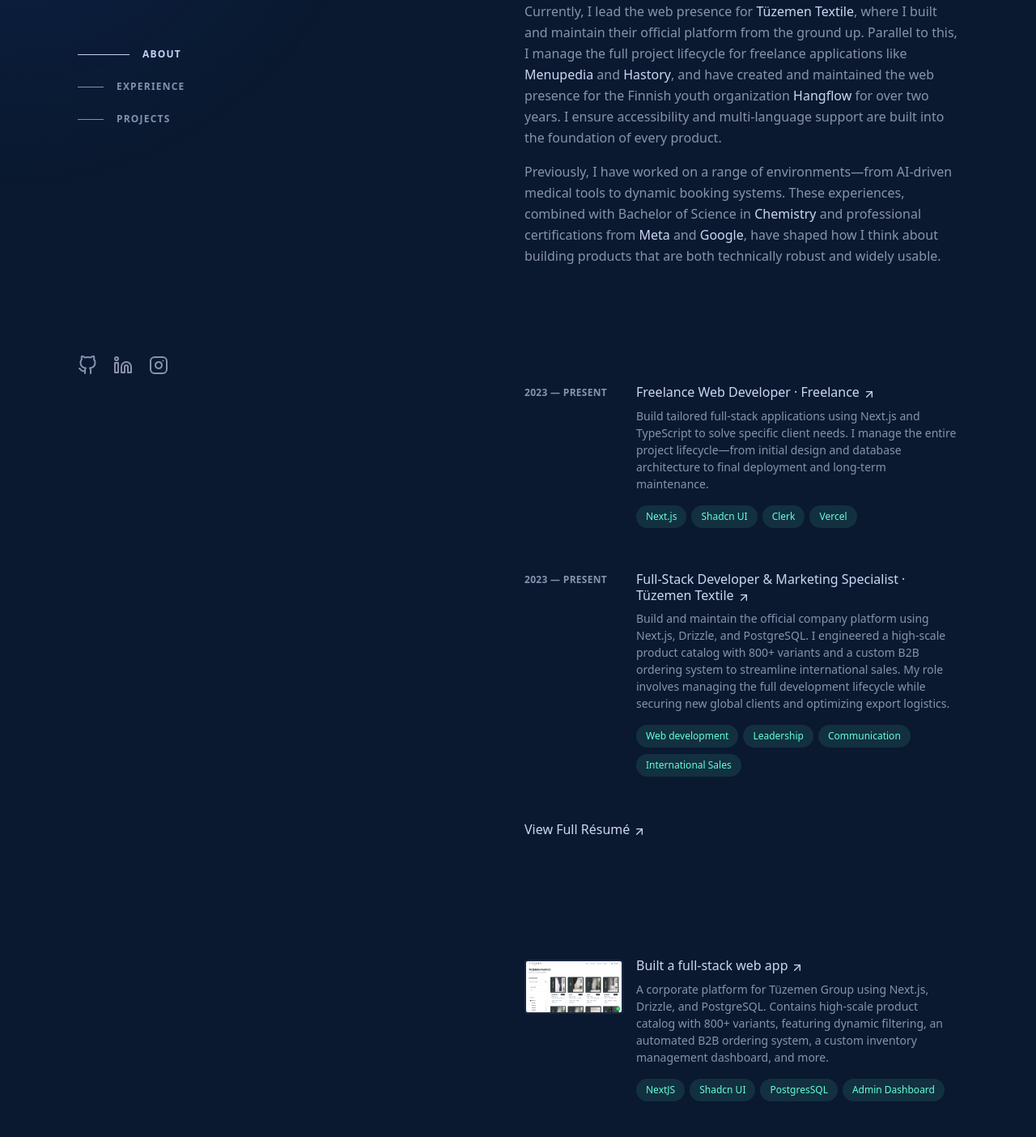
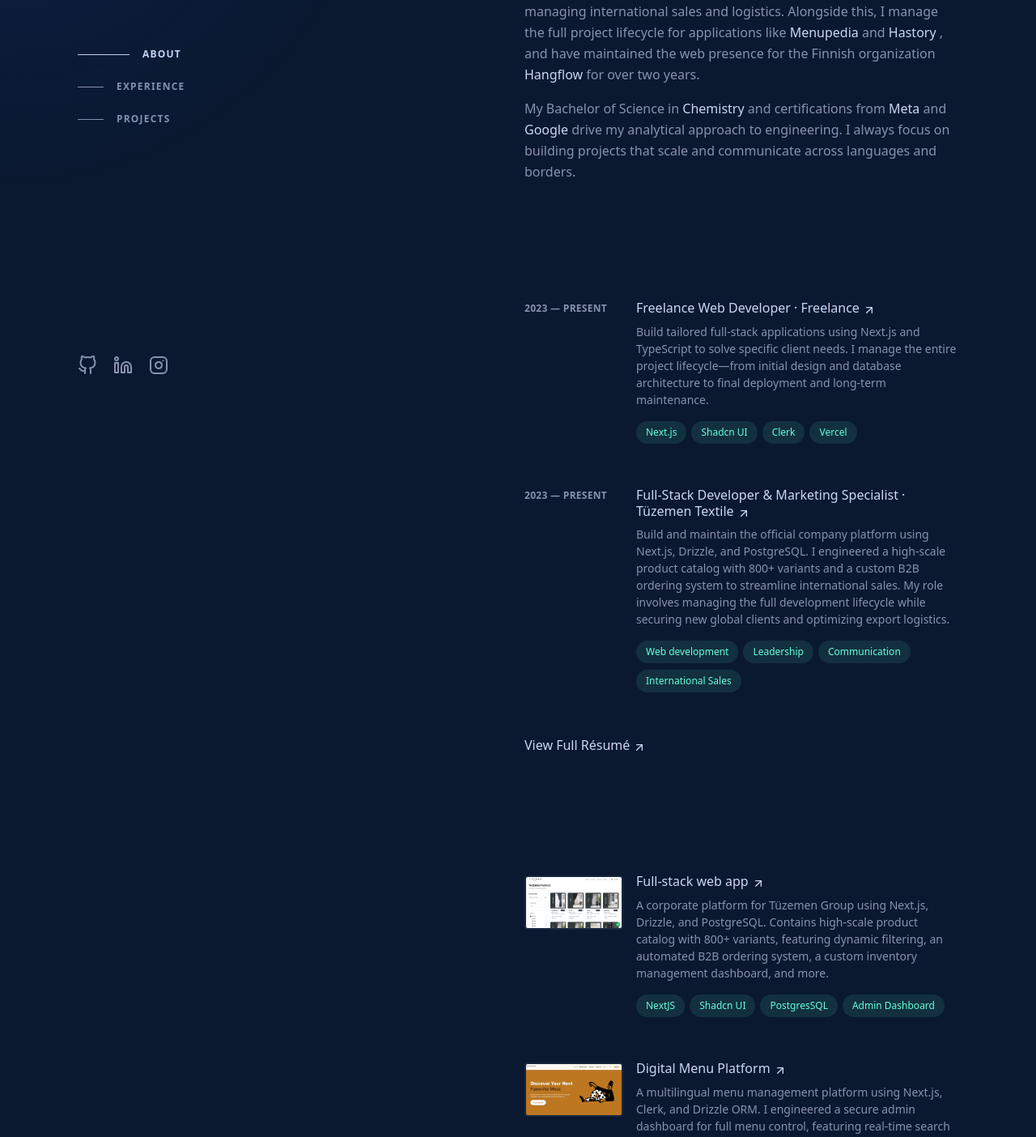
Before and after one commit to ProfMoriartey/ahmed-ali, a Next.js app: page / in a window 1280 px wide. Shown: the part 241-1645 px from the top of the page at 81% size. Built offline with nearby package versions, Linux system fonts and the light colour scheme.

Commit message:
Added archive section and customise about

```diff
--- a/src/app/archive/page.tsx
+++ b/src/app/archive/page.tsx
@@ -4,25 +4,60 @@
 // Placeholder data - replace with your actual comprehensive project list
 const archiveData = [
   {
-    year: "2024",
-    title: "E-Commerce Platform",
-    madeAt: "Company Name",
-    builtWith: ["Next.js", "TypeScript", "Stripe"],
-    link: "https://example.com",
+    year: "2026",
+    title: "Portfolio v5 Clone",
+    madeAt: "Personal",
+    builtWith: ["Next.js", "Tailwind CSS", "Framer Motion"],
+    link: "https://ahmedalhusaini.com",
   },
   {
-    year: "2023",
+    year: "2026",
+    title: "Coorprate Website",
+    madeAt: "Tuzemen Textile",
+    builtWith: ["Next.js", "TypeScript", "PostgresSQL"],
+    link: "https://tuzemen-tekstil.vercel.app",
+  },
+  {
+    year: "2026",
+    title: "Organization Webstie",
+    madeAt: "Hangflow ry",
+    builtWith: ["Next.js", "Next-Intl", "Tailwind CSS"],
+    link: "https://hangflow.org",
+  },
+  {
+    year: "2025",
+    title: "QR Code Generator",
+    madeAt: "Personal",
+    builtWith: ["Next.js", "Tailwind CSS", "Drizzle"],
+    link: "https://code-cooker.vercel.app",
+  },
+  {
+    year: "2025",
+    title: "Digital Menu Platform",
+    madeAt: "SAAS",
+    builtWith: ["Next.js", "Clerk", "PostgresSQL"],
+    link: "https://menu-pedia.com", // No link available
+  },
+  {
+    year: "2025",
+    title: "AI-Medical Assistant",
+    madeAt: "Personal",
+    builtWith: ["Next.js", "OpenAI API", "Drizzle"],
+    link: "https://hastory.vercel.app", // No link available
+  },
+  {
+    year: "2025",
+    title: "Appointment System",
+    madeAt: "Hayaz Goz Clinic",
+    builtWith: ["Next.js", "Drizzle", "TypeScript"],
+    link: "https://hayat-goz.vercel.app", // No link available
+  },
+  {
+    year: "2024",
     title: "Portfolio v4 Clone",
     madeAt: "Personal",
     builtWith: ["React", "Tailwind CSS", "Framer Motion"],
-    link: "https://github.com",
-  },
-  {
-    year: "2022",
-    title: "Internal Dashboard",
-    madeAt: "Previous Agency",
-    builtWith: ["Vue", "Firebase", "Sass"],
-    link: "", // No link available
+    link: "https://ahmed-alhusaini.vercel.app", // No link available
   },
 ];
 
@@ -36,7 +71,7 @@
           className="group text-teal mb-2 inline-flex items-center leading-tight font-semibold transition-all"
         >
           <FiArrowLeft className="mr-1 h-4 w-4 transition-transform group-hover:-translate-x-2" />
-          Your Name
+          Ahmed Alhusaini
         </Link>
         <h1 className="text-slate-lightest text-4xl font-bold tracking-tight sm:text-5xl">
           All Projects
--- a/src/app/page.tsx
+++ b/src/app/page.tsx
@@ -49,53 +49,52 @@
               </h3>
               <div className="text-slate flex flex-col gap-4">
                 <p>
-                  I am a Software Dveloper with an expertise in turning ideas
-                  into useful digital experiences. I do my best work at the
-                  intersection of design and Dvelopering, where complex
-                  requirements meet clean, scalable code. I take pride in
-                  crafting thoughtful, inclusive products with intentional focus
-                  on the technical details that elevate the user experience.
+                  I give great importance to building accessible, easy-to-use
+                  interfaces where design meets scalable code. I specialize in
+                  turning complex ideas into digital products that are
+                  inclusive, robust, and globally ready.
                 </p>
                 <p>
+                  {" "}
                   Currently, I lead the web presence for{" "}
                   <span className="text-slate-lightest hover:text-teal focus-visible:text-teal font-medium">
                     Tüzemen Textile
                   </span>
                   , where I built and maintain their official platform from the
-                  ground up. Parallel to this, I manage the full project
-                  lifecycle for freelance applications like{" "}
+                  ground up while also managing international sales and
+                  logistics. Alongside this, I manage the full project lifecycle
+                  for applications like{" "}
                   <span className="text-slate-lightest hover:text-teal focus-visible:text-teal font-medium">
                     Menupedia
                   </span>{" "}
                   and{" "}
                   <span className="text-slate-lightest hover:text-teal focus-visible:text-teal font-medium">
                     Hastory
-                  </span>
-                  , and have created and maintained the web presence for the
-                  Finnish youth organization{" "}
+                  </span>{" "}
+                  , and have maintained the web presence for the Finnish
+                  organization{" "}
                   <span className="text-slate-lightest hover:text-teal focus-visible:text-teal font-medium">
                     Hangflow
                   </span>{" "}
-                  for over two years. I ensure accessibility and multi-language
-                  support are built into the foundation of every product.
+                  for over two years.
                 </p>
                 <p>
-                  Previously, I have worked on a range of environments—from
-                  AI-driven medical tools to dynamic booking systems. These
-                  experiences, combined with Bachelor of Science in{" "}
+                  {" "}
+                  My Bachelor of Science in{" "}
                   <span className="text-slate-lightest hover:text-teal focus-visible:text-teal font-medium">
                     Chemistry
                   </span>{" "}
-                  and professional certifications from{" "}
+                  and certifications from{" "}
                   <span className="text-slate-lightest hover:text-teal focus-visible:text-teal font-medium">
                     Meta
                   </span>{" "}
                   and{" "}
                   <span className="text-slate-lightest hover:text-teal focus-visible:text-teal font-medium">
                     Google
-                  </span>
-                  , have shaped how I think about building products that are
-                  both technically robust and widely usable.
+                  </span>{" "}
+                  drive my analytical approach to engineering. I always focus on
+                  building projects that scale and communicate across languages
+                  and borders.
                 </p>
               </div>
             </ScrollReveal>
--- a/src/components/Projects.tsx
+++ b/src/components/Projects.tsx
@@ -3,7 +3,7 @@
 
 const projectsData = [
   {
-    title: "Built a full-stack web app",
+    title: "Full-stack web app",
     description:
       "A corporate platform for Tüzemen Group using Next.js, Drizzle, and PostgreSQL. Contains high-scale product catalog with 800+ variants, featuring dynamic filtering, an automated B2B ordering system, a custom inventory management dashboard, and more.",
     technologies: ["NextJS", "Shadcn UI", "PostgresSQL", "Admin Dashboard"],
@@ -11,9 +11,9 @@
     image: "/projects/project-1.jpg",
   },
   {
-    title: "Menupedia",
+    title: "Digital Menu Platform",
     description:
-      "A multilingual restaurant management platform using Next.js, Clerk, and Drizzle ORM. I engineered a secure admin dashboard for full menu control, featuring real-time search and an optimized PostgreSQL database to handle cross-language content.",
+      "A multilingual menu management platform using Next.js, Clerk, and Drizzle ORM. I engineered a secure admin dashboard for full menu control, featuring real-time search and an optimized PostgreSQL database to handle cross-language content.",
     technologies: ["NextJS", "Clerk", "Drizzle", "User Interface"],
     link: "https://menu-pedia.com/",
     image: "/projects/project-2.jpg",
```
